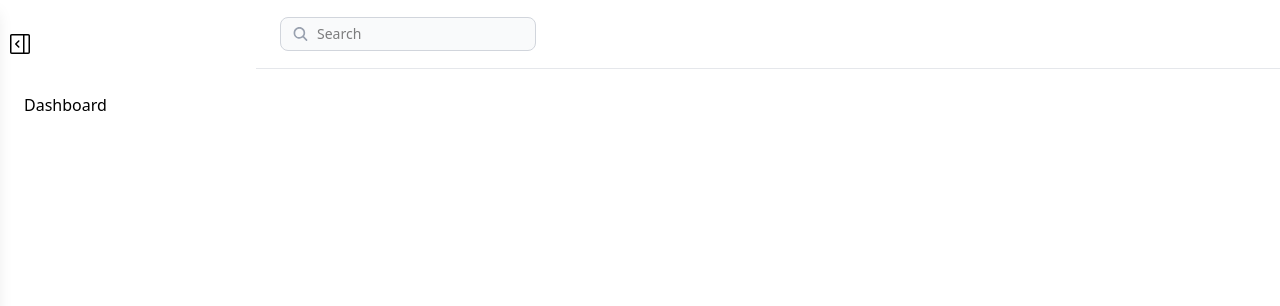
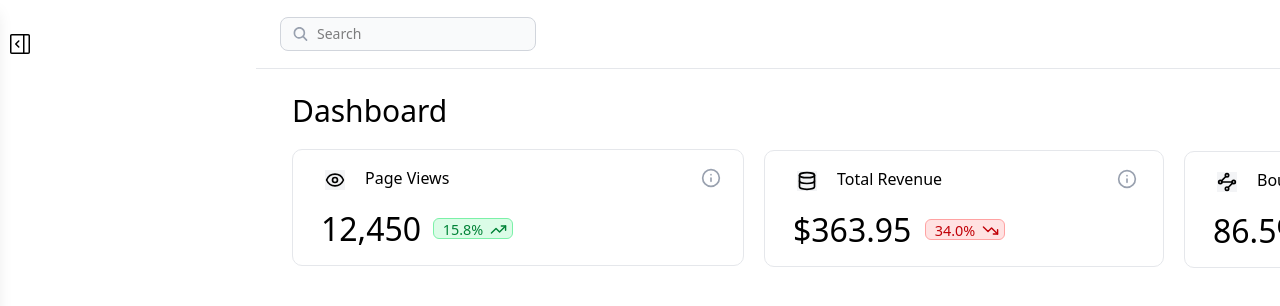
Before and after one commit to krims31/Dashboard, a React (Vite) app: page /dashboard in a window 1280 px wide. Shown: the top 306 px of the page. Built offline with nearby package versions, Linux system fonts and the light colour scheme.

Commit message:
add dashboard to start

```diff
--- a/package.json
+++ b/package.json
@@ -11,6 +11,7 @@
   },
   "dependencies": {
     "@tailwindcss/vite": "^4.1.18",
+    "lucide-react": "^0.563.0",
     "react": "^19.2.0",
     "react-dom": "^19.2.0",
     "react-hook-form": "^7.71.1",
--- a/src/pages/DashboardPage.tsx
+++ b/src/pages/DashboardPage.tsx
@@ -1,7 +1,82 @@
+import {
+	Database,
+	Eye,
+	Info,
+	TrendingDown,
+	TrendingUp,
+	Waypoints
+} from 'lucide-react'
+import type { dashboard } from '../types/dashboard'
 export default function DashboardPage() {
+	const dashboard: dashboard = {
+		page: 'Page Views',
+		total: 'Total Revenue',
+		bounce: 'Bounce Rate',
+		price: '12,450',
+		price2: '$363.95',
+		percent: '86.5%'
+	}
+
 	return (
 		<>
-			<h1>Dashboard</h1>
+			<h1 className="text-3xl ml-67">Dashboard</h1>
+			<div className="border border-gray-200 p-3 w-113 rounded-[10px] ml-67 mt-5">
+				<Eye
+					className="mt-2 ml-5 border-1xl border-gray-200 bg-gray-100"
+					size={20}
+				/>
+				<Info
+					className="text-gray-400 cursor-pointer -mt-5.5 ml-99"
+					size={20}
+				/>
+				<p className="ml-15 -mt-5.5">{dashboard.page}</p>
+				<button className="text-green-700 border border-green-300 rounded-[6px] ml-32 mt-7 w-20 pr-5 bg-green-100 text-[0.9rem]">
+					15.8%
+					<TrendingUp
+						size={17}
+						className="ml-14 -mt-5"
+					/>
+				</button>
+				<p className="ml-4 text-[2rem] -mt-9">{dashboard.price}</p>
+			</div>
+			<div className="border border-gray-200 p-3 w-100 rounded-[10px] ml-185 -mt-29">
+				<Database
+					className="mt-2 ml-5 border-1xl border-gray-200 bg-gray-100"
+					size={20}
+				/>
+				<Info
+					className="text-gray-400 cursor-pointer -mt-5.5 ml-85"
+					size={20}
+				/>
+				<p className="ml-15 -mt-5.5">{dashboard.total}</p>
+				<button className="text-red-700 border border-red-300 rounded-[6px] ml-37 mt-7 w-20 pr-5 bg-red-100 text-[0.9rem]">
+					34.0%
+					<TrendingDown
+						size={17}
+						className="ml-14 -mt-5"
+					/>
+				</button>
+				<p className="ml-4 text-[2rem] -mt-9">{dashboard.price2}</p>
+			</div>
+			<div className="border border-gray-200 p-3 w-100 rounded-[10px] ml-290 -mt-29">
+				<Waypoints
+					className="mt-2 ml-5 border-1xl border-gray-200 bg-gray-100"
+					size={20}
+				/>
+				<Info
+					className="text-gray-400 cursor-pointer -mt-5.5 ml-85"
+					size={20}
+				/>
+				<p className="ml-15 -mt-5.5">{dashboard.bounce}</p>
+				<button className="text-green-700 border border-green-300 rounded-[6px] ml-32 mt-7 w-20 pr-5 bg-green-100 text-[0.9rem]">
+					24.2%
+					<TrendingUp
+						size={17}
+						className="ml-14 -mt-5"
+					/>
+				</button>
+				<p className="ml-4 text-[2rem] -mt-9">{dashboard.percent}</p>
+			</div>
 		</>
 	)
 }
--- /dev/null
+++ b/src/types/dashboard.ts
@@ -0,0 +1,8 @@
+export interface dashboard {
+	page: string;
+	total: string;
+	bounce: string;
+	price: string;
+	price2: string;
+	percent: string
+}
```
Also changed, not shown: 1 other file (tests, documents, lock files or other folders).
